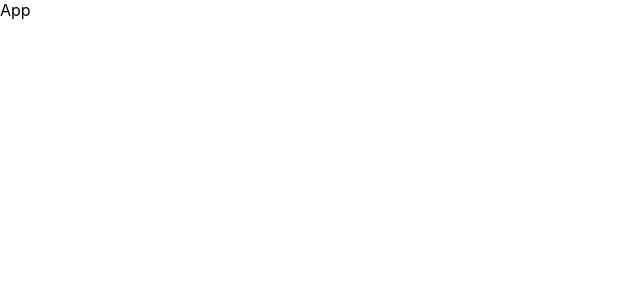
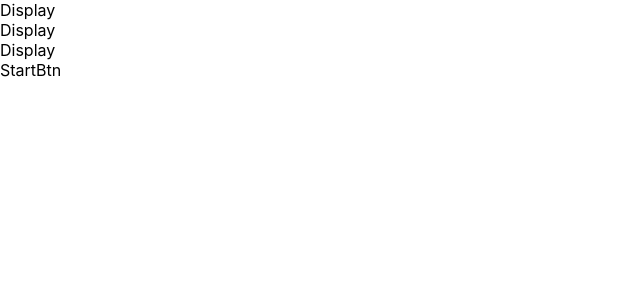
Before and after one commit to nissacG/react-hooks-tetris, a React (Create React App) app: page / in a window 1280 px wide. Shown: the top 300 px of the page, without its empty margins (0-640 px from the left). Built offline with nearby package versions, Linux system fonts and the light colour scheme.

Commit message:
basic component layout/structure

```diff
--- a/src/App.tsx
+++ b/src/App.tsx
@@ -1,16 +1,16 @@
 import React from 'react';
 import styled from 'styled-components'
+import Tetris from './components/Tetris'
 
-const App: React.FC = () => {
-  return (
-    <StyledApp className="App">
-      App
-    </StyledApp>
-  );
-}
+const App: React.FC = () => (
+  <StyledApp className='App'>
+    <Tetris />
+  </StyledApp>
+)
 
 const StyledApp = styled.div`
-
+  width: 100vw;
+  height: 100vh;
 `
 
 export default App;
--- /dev/null
+++ b/src/components/Display.tsx
@@ -0,0 +1,19 @@
+import React, { FC } from 'react'
+import styled from 'styled-components'
+
+interface DisplayProps {
+  gameOver?: string
+  text: string
+}
+
+const Display: FC<DisplayProps> = ({ gameOver, text }) => (
+  <StyledDisplay>
+    Display
+  </StyledDisplay>
+)
+
+const StyledDisplay = styled.div`
+
+`
+
+export default Display
--- /dev/null
+++ b/src/components/Stage.tsx
@@ -0,0 +1,19 @@
+import React, { FC } from 'react'
+import styled from 'styled-components'
+import Cell from './Cell'
+
+interface StageProps {
+  stage: string[]
+}
+
+const Stage: FC<StageProps> = ({ stage }) => (
+  <StyledStage>
+    Stage
+  </StyledStage>
+)
+
+const StyledStage = styled.div`
+
+`
+
+export default Stage
--- /dev/null
+++ b/src/components/StartBtn.tsx
@@ -0,0 +1,18 @@
+import React, { FC } from 'react'
+import styled from 'styled-components'
+
+interface StartBtnProps {
+  callback: () => void
+}
+
+const StartBtn: FC<StartBtnProps> = ({ callback }) => (
+  <StyledStartBtn onClick={callback}>
+    StartBtn
+  </StyledStartBtn>
+)
+
+const StyledStartBtn = styled.div`
+
+`
+
+export default StartBtn
--- /dev/null
+++ b/src/components/Tetris.tsx
@@ -0,0 +1,28 @@
+import React from 'react'
+import styled from 'styled-components'
+import Stage from './Stage'
+import Display from './Display'
+import StartBtn from './StartBtn'
+
+
+
+const Tetris = () => {
+
+  return (
+    <StyledTetris>
+      {/* <Stage /> */}
+      <aside>
+        <Display text='Score' />
+        <Display text='Rows' />
+        <Display text='Level' />
+        <StartBtn callback={() => console.log('clicked')} />
+      </aside>
+    </StyledTetris>
+  )
+}
+
+const StyledTetris = styled.div`
+
+`
+
+export default Tetris
```
Also changed, not shown: src/components/Cell.tsx (added, +12 -0 lines).
